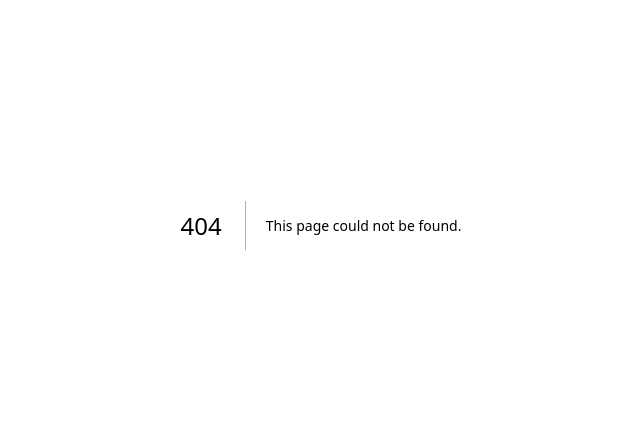
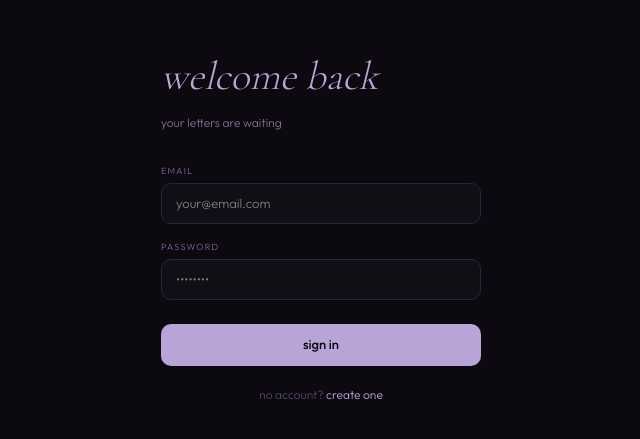
Before and after one commit to nosey-dewdrop/everlong, a Next.js app: page /login in a window 1280 px wide. Before the commit this address had no page. Shown: the part 175-614 px from the top of the page, without its empty margins (319-959 px from the left). Built offline with nearby package versions, Linux system fonts and the light colour scheme.

Commit message:
login page

```diff
--- /dev/null
+++ b/app/(auth)/login/page.tsx
@@ -0,0 +1,36 @@
+export default function LoginPage() {
+  return (
+    <main style={{ display: 'flex', alignItems: 'center', justifyContent: 'center', minHeight: '100vh' }}>
+      <div style={{ width: '100%', maxWidth: '400px', padding: '40px' }}>
+        <h1 style={{ fontFamily: 'Cormorant Garamond, serif', fontStyle: 'italic', fontSize: '2.5rem', color: '#B8A4D6', marginBottom: '8px' }}>
+          welcome back
+        </h1>
+        <p style={{ fontFamily: 'Outfit, sans-serif', color: '#7E7290', fontSize: '12px', marginBottom: '32px' }}>
+          your letters are waiting
+        </p>
+
+        <div style={{ marginBottom: '16px' }}>
+          <label style={{ display: 'block', fontSize: '9px', letterSpacing: '0.14em', textTransform: 'uppercase', color: '#7B68A0', marginBottom: '5px' }}>
+            email
+          </label>
+          <input type="email" placeholder="your@email.com" style={{ width: '100%', padding: '10px 14px', borderRadius: '10px', border: '1px solid #2A2538', background: '#110F16', fontSize: '13px', color: '#EDE8F2', outline: 'none', fontFamily: 'Outfit, sans-serif' }} />
+        </div>
+
+        <div style={{ marginBottom: '24px' }}>
+          <label style={{ display: 'block', fontSize: '9px', letterSpacing: '0.14em', textTransform: 'uppercase', color: '#7B68A0', marginBottom: '5px' }}>
+            password
+          </label>
+          <input type="password" placeholder="••••••••" style={{ width: '100%', padding: '10px 14px', borderRadius: '10px', border: '1px solid #2A2538', background: '#110F16', fontSize: '13px', color: '#EDE8F2', outline: 'none', fontFamily: 'Outfit, sans-serif' }} />
+        </div>
+
+        <button style={{ width: '100%', padding: '11px', borderRadius: '10px', background: '#B8A4D6', color: '#0C0A10', fontFamily: 'Outfit, sans-serif', fontWeight: 500, fontSize: '13px', border: 'none', cursor: 'pointer' }}>
+          sign in
+        </button>
+
+        <p style={{ textAlign: 'center', marginTop: '20px', fontSize: '12px', color: '#514768' }}>
+          no account? <a href="/register" style={{ color: '#B8A4D6' }}>create one</a>
+        </p>
+      </div>
+    </main>
+  )
+}
--- a/app/page.tsx
+++ b/app/page.tsx
@@ -5,9 +5,17 @@ export default function Home() {
         <h1 style={{ fontFamily: 'Cormorant Garamond, serif', fontStyle: 'italic', fontSize: '3.5rem', color: '#B8A4D6', marginBottom: '8px' }}>
           everlong
         </h1>
-        <p style={{ fontFamily: 'Outfit, sans-serif', color: '#7E7290', fontSize: '0.75rem', letterSpacing: '0.2em', textTransform: 'uppercase' }}>
+        <p style={{ fontFamily: 'Outfit, sans-serif', color: '#7E7290', fontSize: '0.75rem', letterSpacing: '0.2em', textTransform: 'uppercase', marginBottom: '40px' }}>
           letters that last
         </p>
+        <div style={{ display: 'flex', gap: '12px', justifyContent: 'center' }}>
+          <a href="/login" style={{ padding: '10px 28px', borderRadius: '10px', background: '#B8A4D6', color: '#0C0A10', fontFamily: 'Outfit, sans-serif', fontWeight: 500, fontSize: '13px' }}>
+            sign in
+          </a>
+          <a href="/register" style={{ padding: '10px 28px', borderRadius: '10px', border: '1px solid #2A2538', color: '#7E7290', fontFamily: 'Outfit, sans-serif', fontSize: '13px' }}>
+            create account
+          </a>
+        </div>
       </div>
     </main>
   )
```
